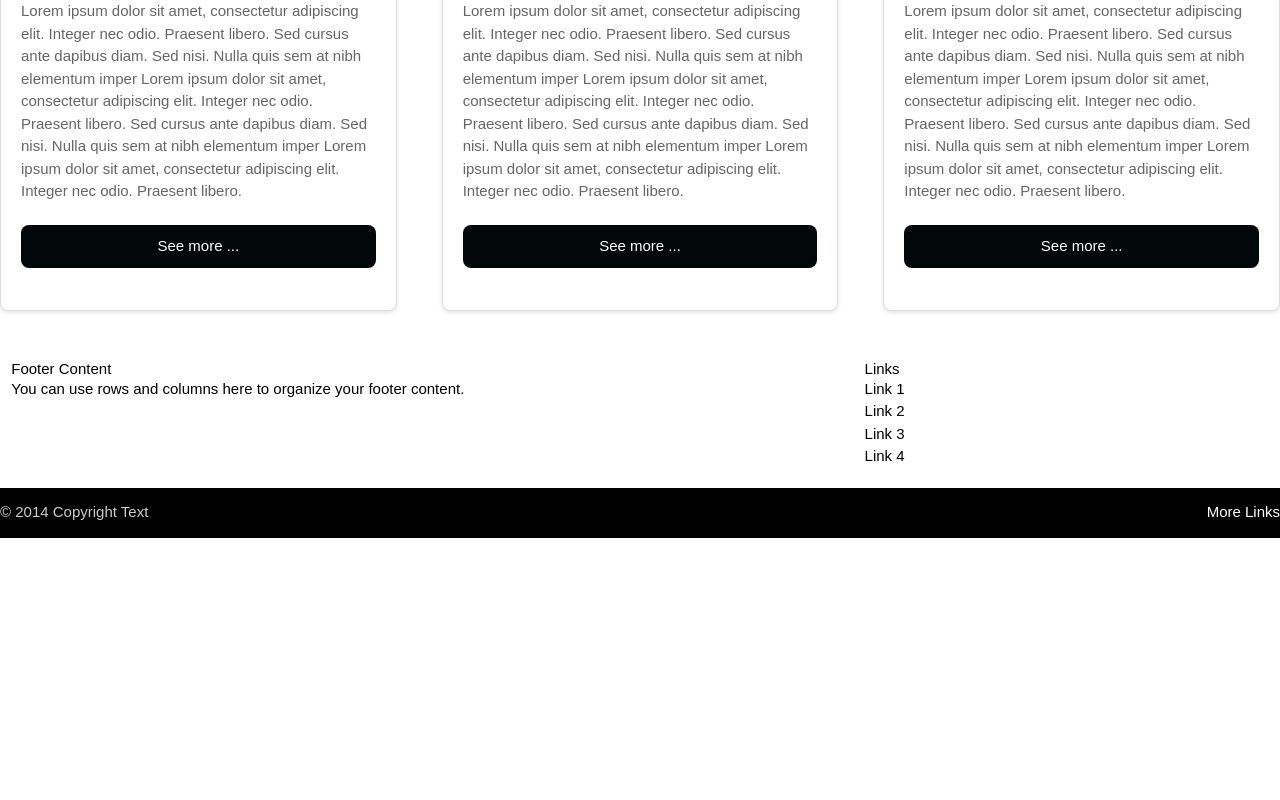
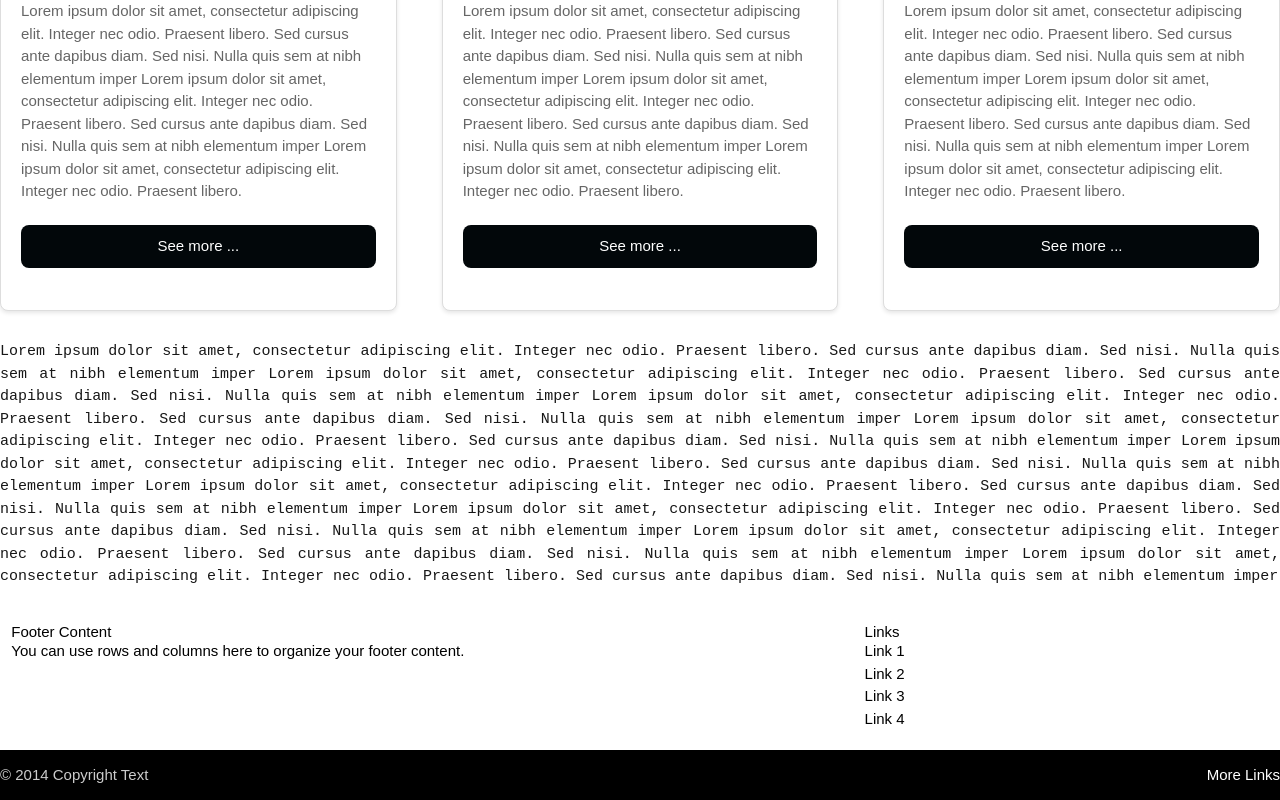
Before and after one commit to zalogarciam/css-s2-2024-sass, a Next.js app in the folder corporative-web/: page / in a window 1280 px wide. Shown: the part 447-1247 px from the top of the page. Before the commit the page ends 985 px from the top, so only its background shows below. Built offline with nearby package versions, Linux system fonts and the light colour scheme.

Commit message:
Fixing text

```diff
--- a/corporative-web/src/app/page.tsx
+++ b/corporative-web/src/app/page.tsx
@@ -5,18 +5,16 @@ import Link from "next/link";
 export default function Home() {
   return (
     <div className="container mx-auto">
-      <main>
-
       <h1 className="primary-title">MACROSOFT</h1>
       <div className="primary-text">
         Lorem ipsum dolor sit amet, consectetur adipiscing elit. Integer nec
         odio. Praesent libero. Sed cursus ante dapibus diam. Sed nisi. Nulla
-          quis sem at nibh elementum imper Lorem ipsum dolor sit amet,
-          consectetur adipiscing elit. Integer nec odio. Praesent libero. Sed
-          cursus ante dapibus diam. Sed nisi. Nulla quis sem at nibh elementum
-          imper Lorem ipsum dolor sit amet, consectetur adipiscing elit. Integer
-          nec odio. Praesent libero. Sed cursus ante dapibus diam. Sed nisi.
-          Nulla quis sem at nibh elementum imper
+        quis sem at nibh elementum imper Lorem ipsum dolor sit amet, consectetur
+        adipiscing elit. Integer nec odio. Praesent libero. Sed cursus ante
+        dapibus diam. Sed nisi. Nulla quis sem at nibh elementum imper Lorem
+        ipsum dolor sit amet, consectetur adipiscing elit. Integer nec odio.
+        Praesent libero. Sed cursus ante dapibus diam. Sed nisi. Nulla quis sem
+        at nibh elementum imper
       </div>{" "}
       <h1 className="primary-subtitle">Our Culture</h1>
       <div className={styles.card}>
@@ -24,8 +22,31 @@ export default function Home() {
         <Card name="Vision"></Card>
         <Card name="Values"></Card>
       </div>
-      </main>
-      <footer></footer>
+      <div className="primary-text">
+        Lorem ipsum dolor sit amet, consectetur adipiscing elit. Integer nec
+        odio. Praesent libero. Sed cursus ante dapibus diam. Sed nisi. Nulla
+        quis sem at nibh elementum imper Lorem ipsum dolor sit amet, consectetur
+        adipiscing elit. Integer nec odio. Praesent libero. Sed cursus ante
+        dapibus diam. Sed nisi. Nulla quis sem at nibh elementum imper Lorem
+        ipsum dolor sit amet, consectetur adipiscing elit. Integer nec odio.
+        Praesent libero. Sed cursus ante dapibus diam. Sed nisi. Nulla quis sem
+        at nibh elementum imper Lorem ipsum dolor sit amet, consectetur
+        adipiscing elit. Integer nec odio. Praesent libero. Sed cursus ante
+        dapibus diam. Sed nisi. Nulla quis sem at nibh elementum imper Lorem
+        ipsum dolor sit amet, consectetur adipiscing elit. Integer nec odio.
+        Praesent libero. Sed cursus ante dapibus diam. Sed nisi. Nulla quis sem
+        at nibh elementum imper Lorem ipsum dolor sit amet, consectetur
+        adipiscing elit. Integer nec odio. Praesent libero. Sed cursus ante
+        dapibus diam. Sed nisi. Nulla quis sem at nibh elementum imper Lorem
+        ipsum dolor sit amet, consectetur adipiscing elit. Integer nec odio.
+        Praesent libero. Sed cursus ante dapibus diam. Sed nisi. Nulla quis sem
+        at nibh elementum imper Lorem ipsum dolor sit amet, consectetur
+        adipiscing elit. Integer nec odio. Praesent libero. Sed cursus ante
+        dapibus diam. Sed nisi. Nulla quis sem at nibh elementum imper Lorem
+        ipsum dolor sit amet, consectetur adipiscing elit. Integer nec odio.
+        Praesent libero. Sed cursus ante dapibus diam. Sed nisi. Nulla quis sem
+        at nibh elementum imper
+      </div>{" "}
     </div>
   );
 }
```
Lines whose indentation alone changed are shown as unchanged.
